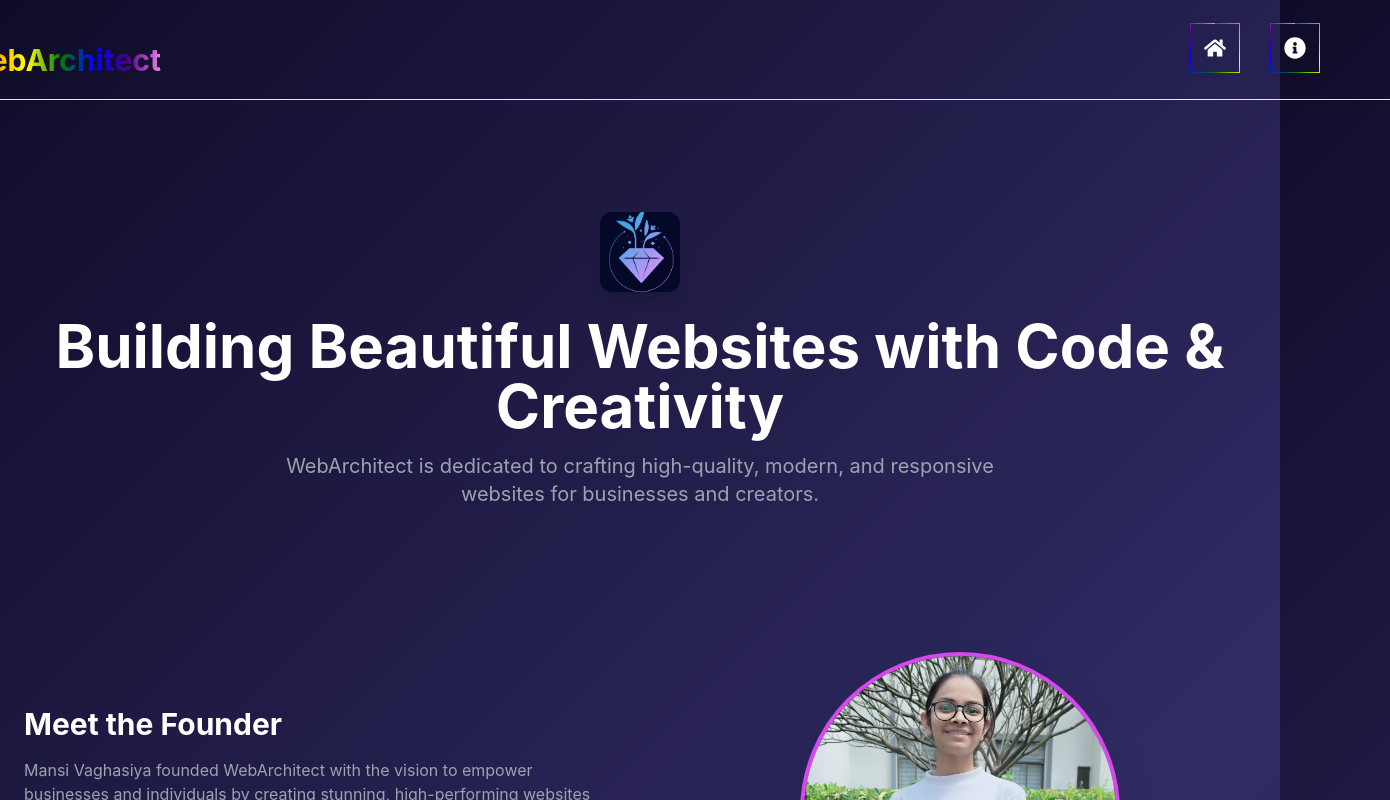
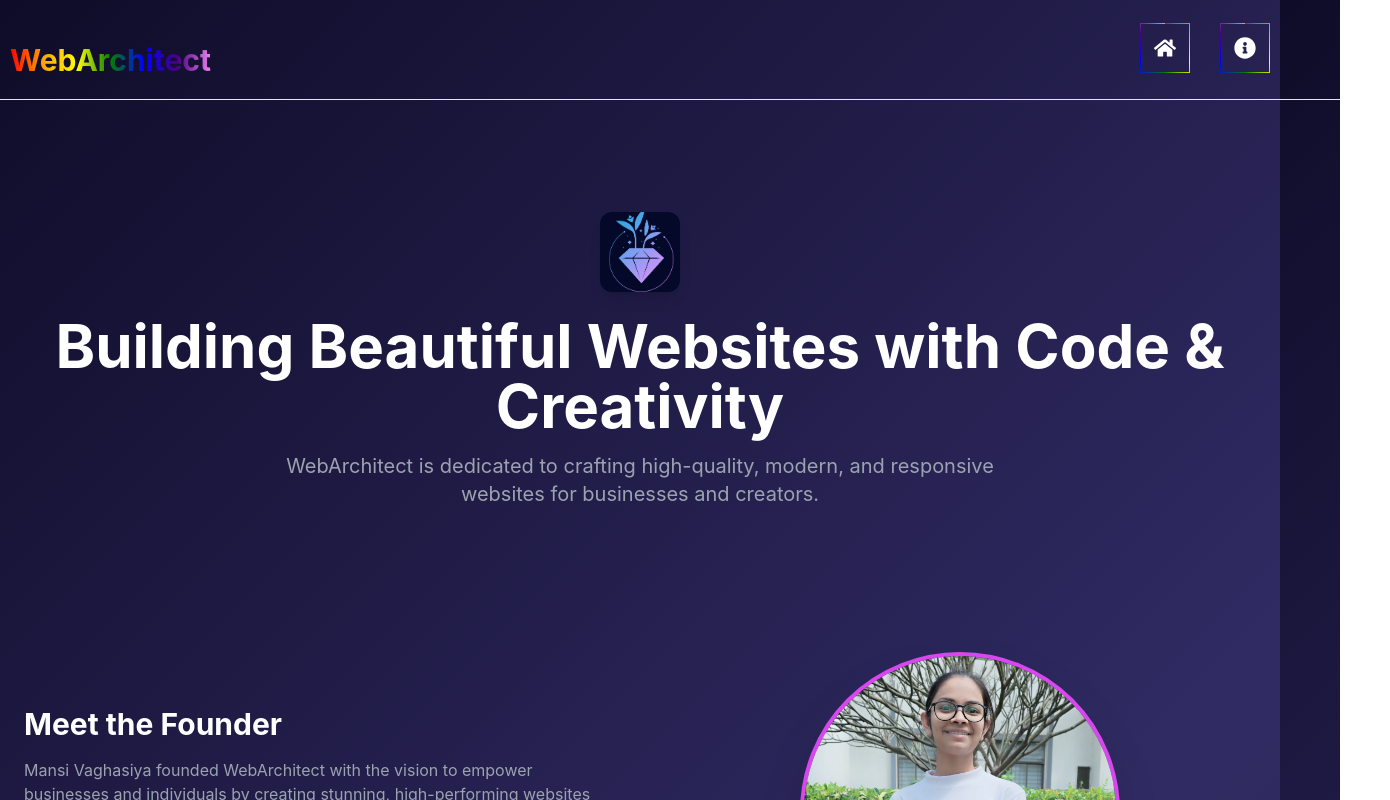
Before and after one commit to mansi-24082006/SmartUI, a React (Vite) app: page /about in a window 1280 px wide. Shown: the top 800 px of the page, 1390 px wide, since content can reach past the window. Built offline with nearby package versions, Linux system fonts and the light colour scheme.

Commit message:
Update App.css

```diff
--- a/src/App.css
+++ b/src/App.css
@@ -46,7 +46,7 @@ body {
 
 /* Navbar */
 .nav {
-  width: 1500px;
+  width: 1400px;
   border-bottom: 1px solid var(--color-border);
   padding: 1rem 3rem;
   display: flex;
```
